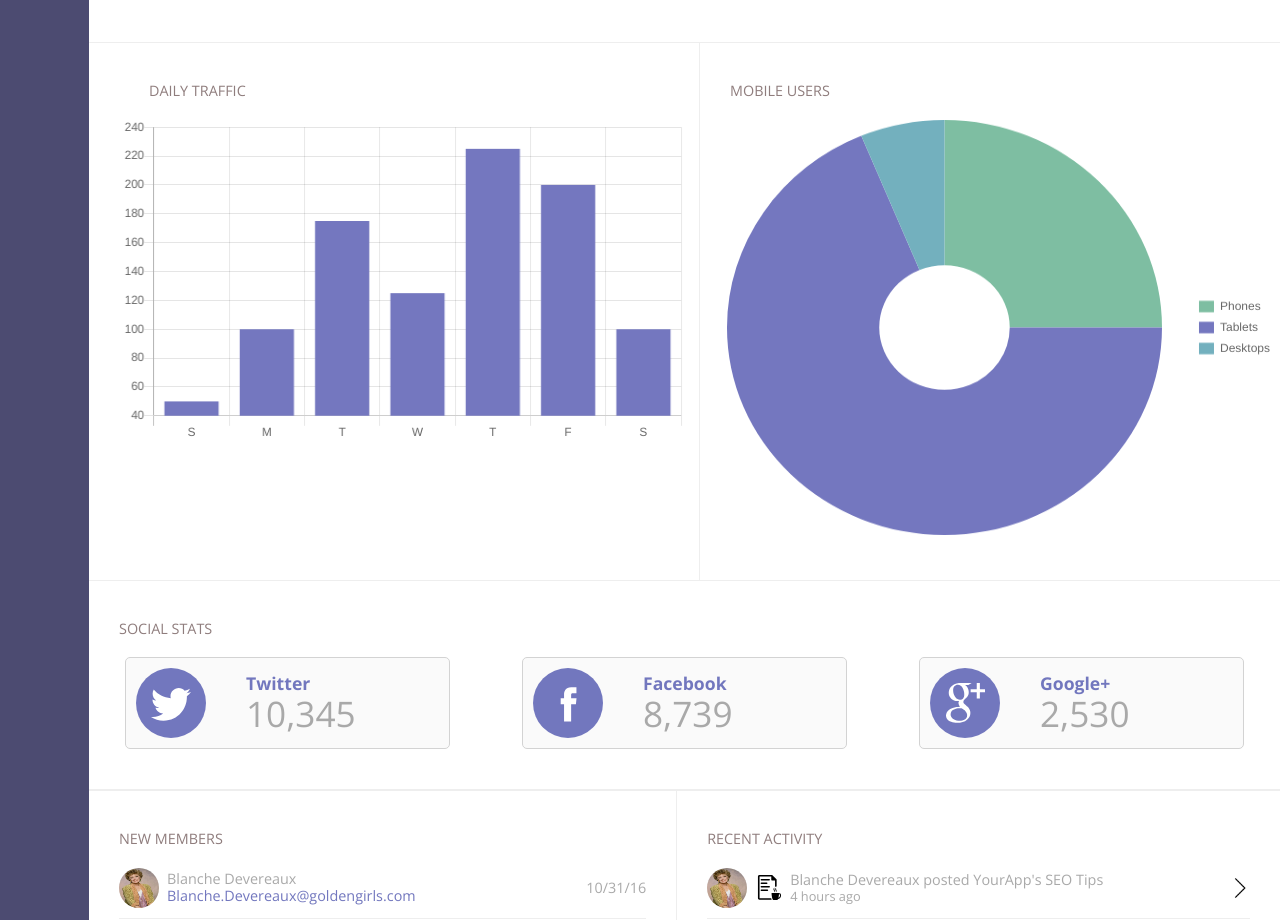
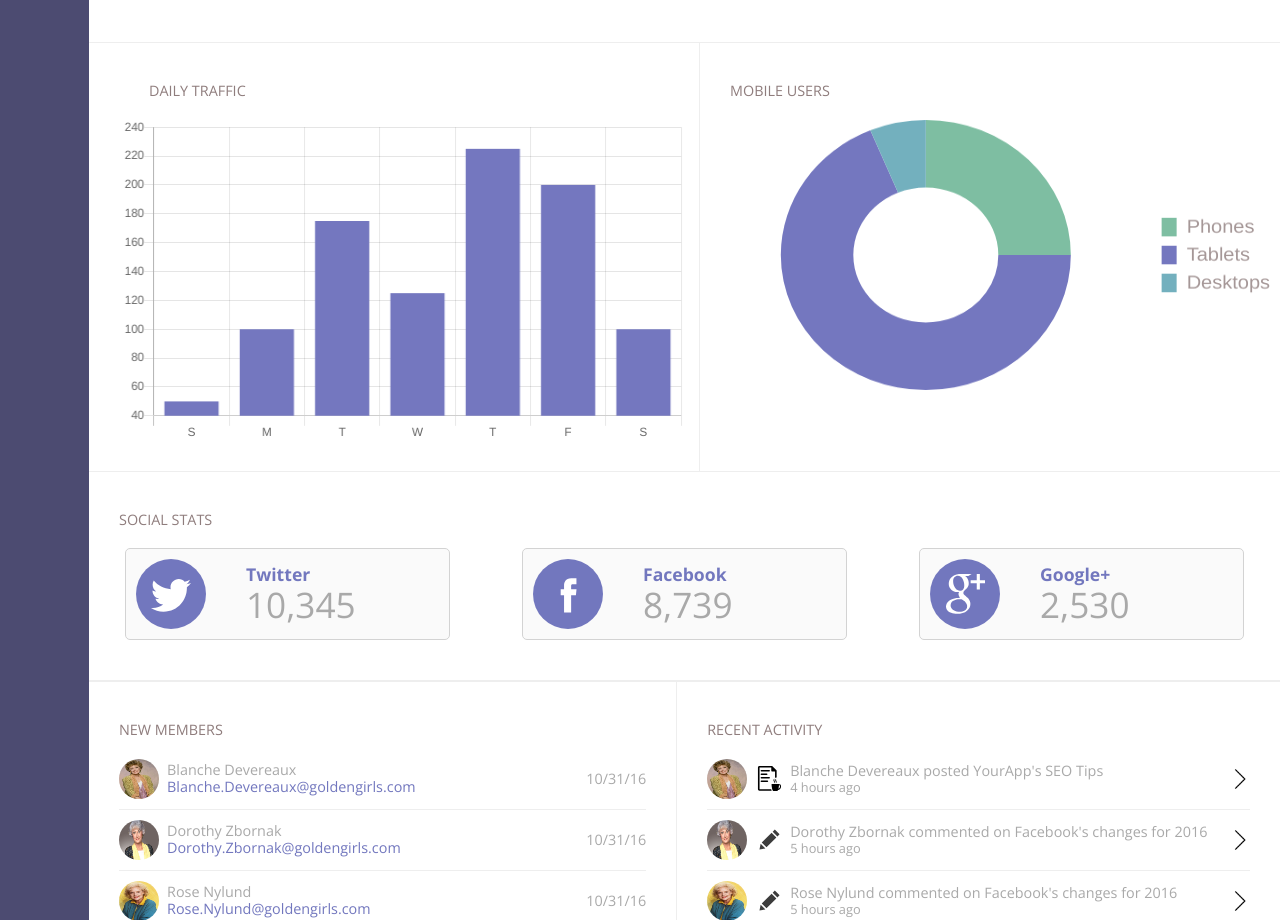
Before and after one commit to SamStrawberryHill/web_app_dashboard_v2, a plain HTML site: page index.html in a window 1280 px wide. Shown: the part 800-1720 px from the top of the page. Drawn offline with nearby package versions, Linux system fonts and the light colour scheme.

Commit message:
Doughnut Resize

```diff
--- a/index.html
+++ b/index.html
@@ -141,7 +141,7 @@
 
                     <div class="widgetContainer widgetBorder" id="mobileUsersContainer">
                     <h3 class="widgetName">Mobile Users</h3>
-                        <canvas id="mobileUsersWidget" width="400" height="300"></canvas>
+                        <canvas id="mobileUsersWidget" width="100" height="50"></canvas>
                     </div>
                 </div>
 
--- a/js/app.js
+++ b/js/app.js
@@ -63,11 +63,14 @@ var mobileChart = new Chart(mobileUsers, {
   options: {
         legend: {
             position: 'right',
+            bottom: 1000,
             labels: {
-                boxWidth: 15
+                boxWidth: 15,
+                fontSize: 20,
+                padding: 10,
+                fontColor: '#a59797'
             }
-        },
-        cutoutPercentage: 30
+        }
     }
 });
 
```
